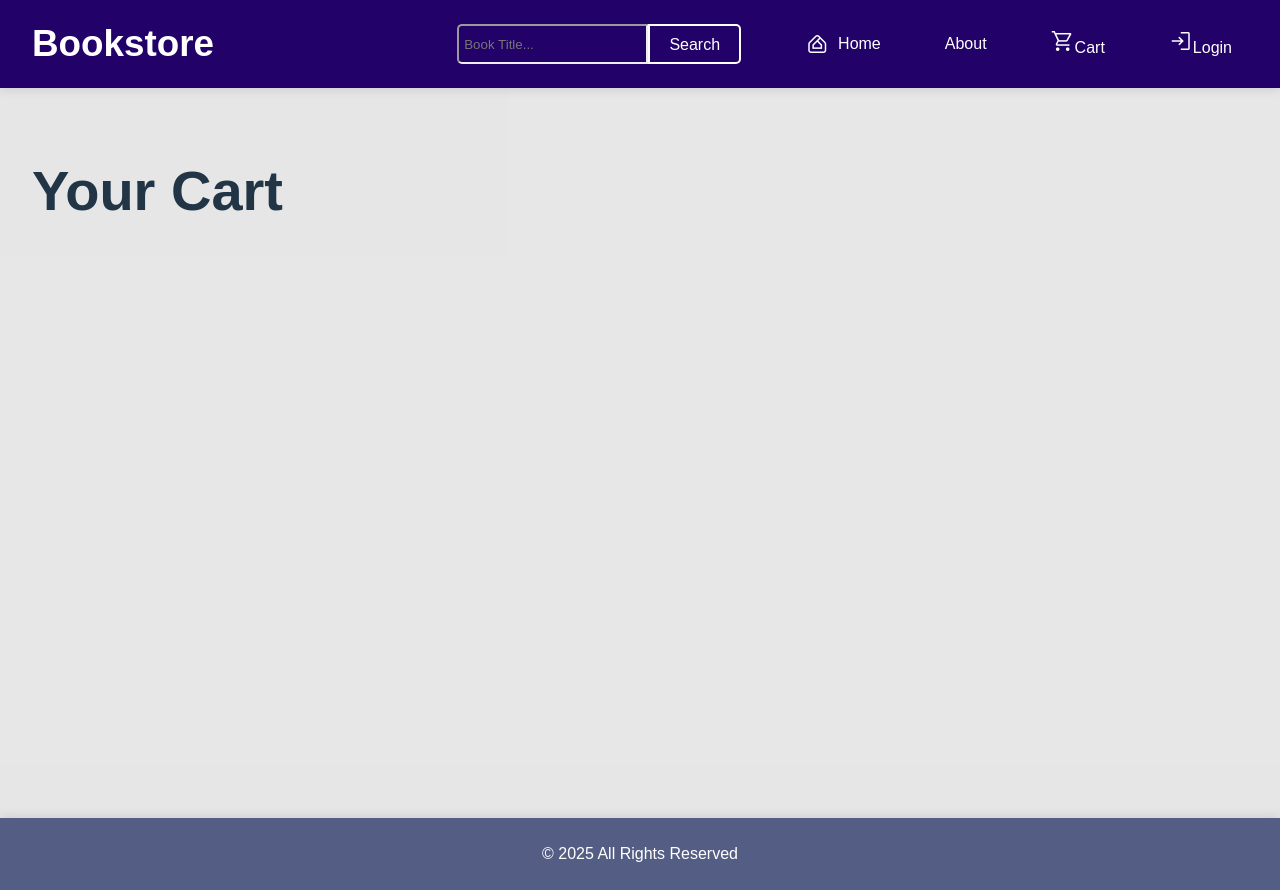
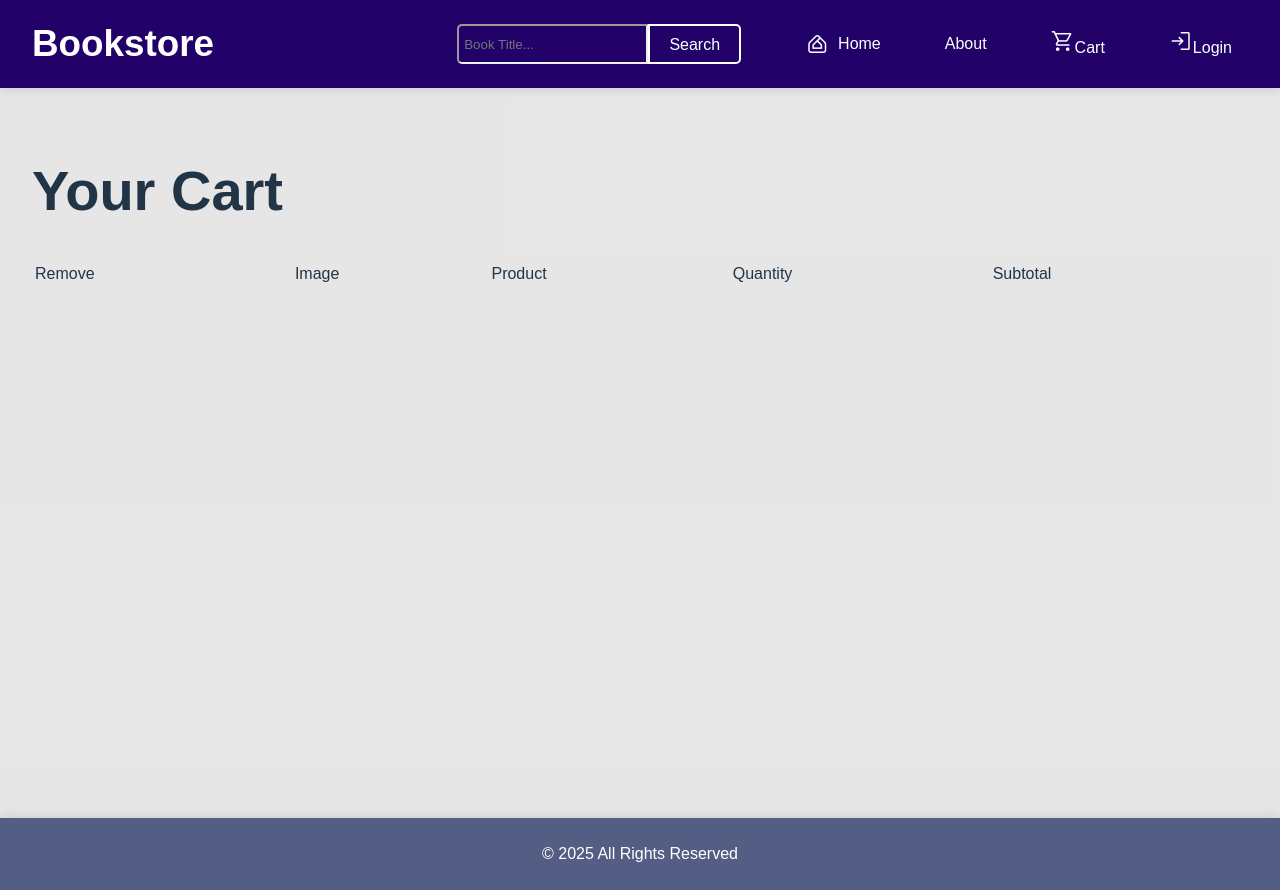
Before and after one commit to khuynh134/Bookstore, a React (Vite) app: page /cart in a window 1280 px wide. Built offline with nearby package versions, Linux system fonts and the light colour scheme; no server answers.

Commit message:
Update Cart.jsx

```diff
--- a/src/pages/Cart.jsx
+++ b/src/pages/Cart.jsx
@@ -1,9 +1,30 @@
 import './Cart.css';
 
 function Cart() {
-    return (
-        <h1> Your Cart </h1>
-    )
+  return (
+    <div>
+      <h1>Your Cart</h1>
+
+      <section id="cart" className="section-p1">
+        <table width="100%">
+          <thead>
+            <tr>
+              <td>Remove</td>
+              <td>Image</td>
+              <td>Product</td>
+              <td>Quantity</td>
+              <td>Subtotal</td>
+            </tr>
+          </thead>
+          <tbody>
+            <tr>
+              <td><i className="far fa-times-circle"></i></td>
+            </tr>
+          </tbody>
+        </table>
+      </section>
+    </div>
+  );
 }
 
 export default Cart;
```
